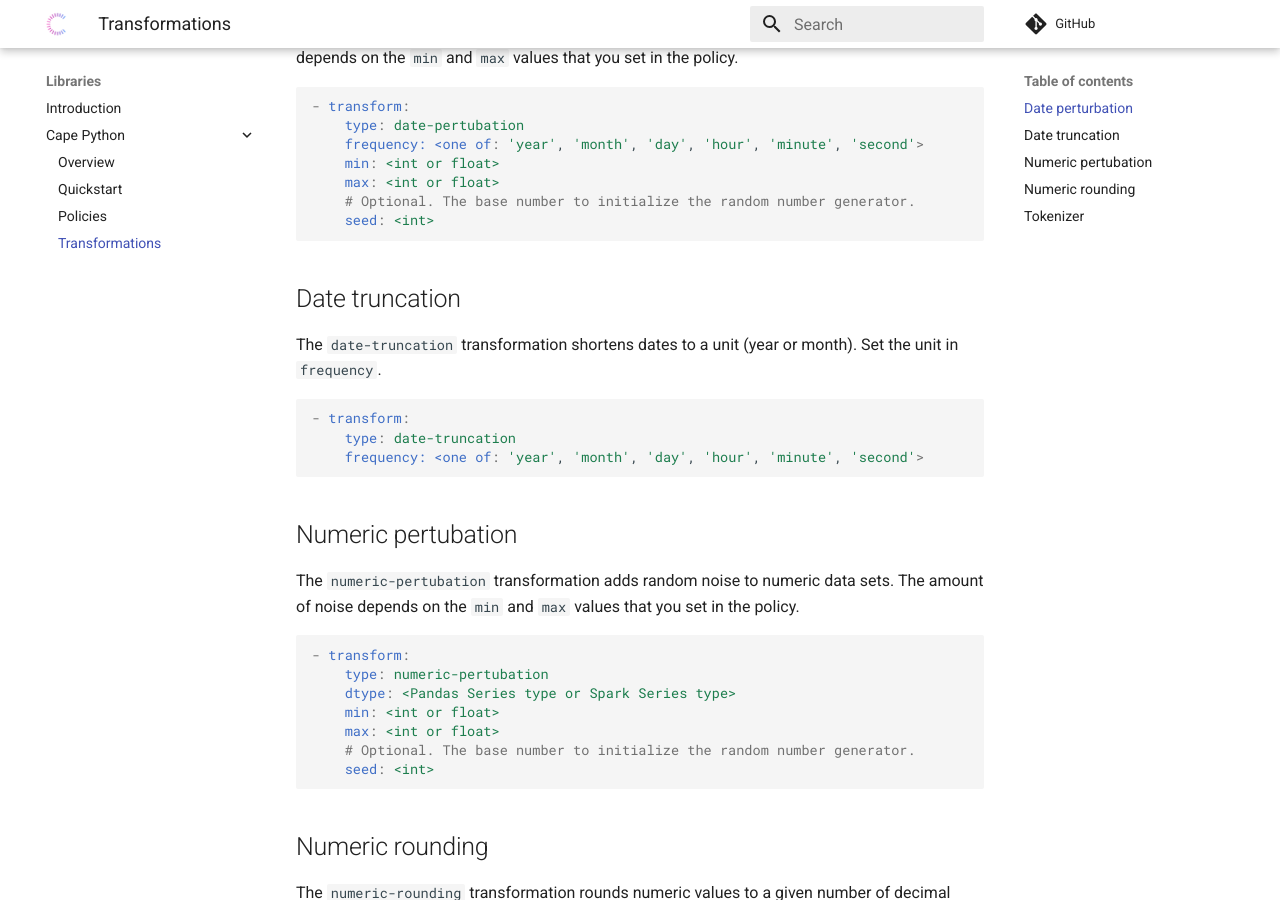
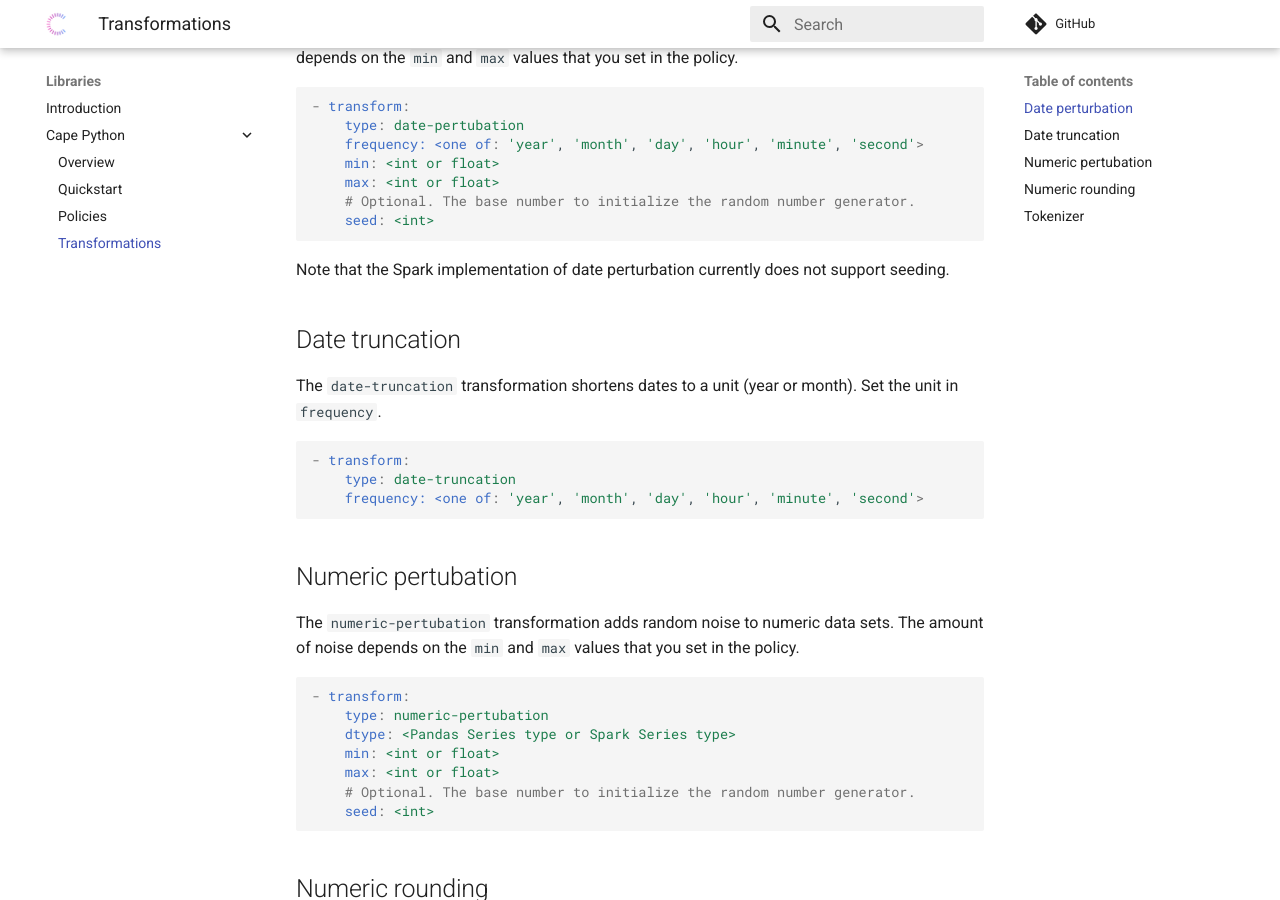
Before and after one commit to capeprivacy/documentation, an MkDocs documentation site: the page built from docs/libraries/cape-python/transformations.md, in a window 1280 px wide and 900 px high, scrolled down 393 px. Built offline with MkDocs 1.6.1 and Material for MkDocs 9.7.7, drawn with Linux system fonts in a browser that asks for light colours; comment, search, counter and statistics services are not loaded.

````diff
--- a/docs/libraries/cape-python/transformations.md
+++ b/docs/libraries/cape-python/transformations.md
@@ -17,6 +17,8 @@
     # Optional. The base number to initialize the random number generator.
     seed: <int>
 ```
+
+Note that the Spark implementation of date perturbation currently does not support seeding.
 
 ## Date truncation
 
````
